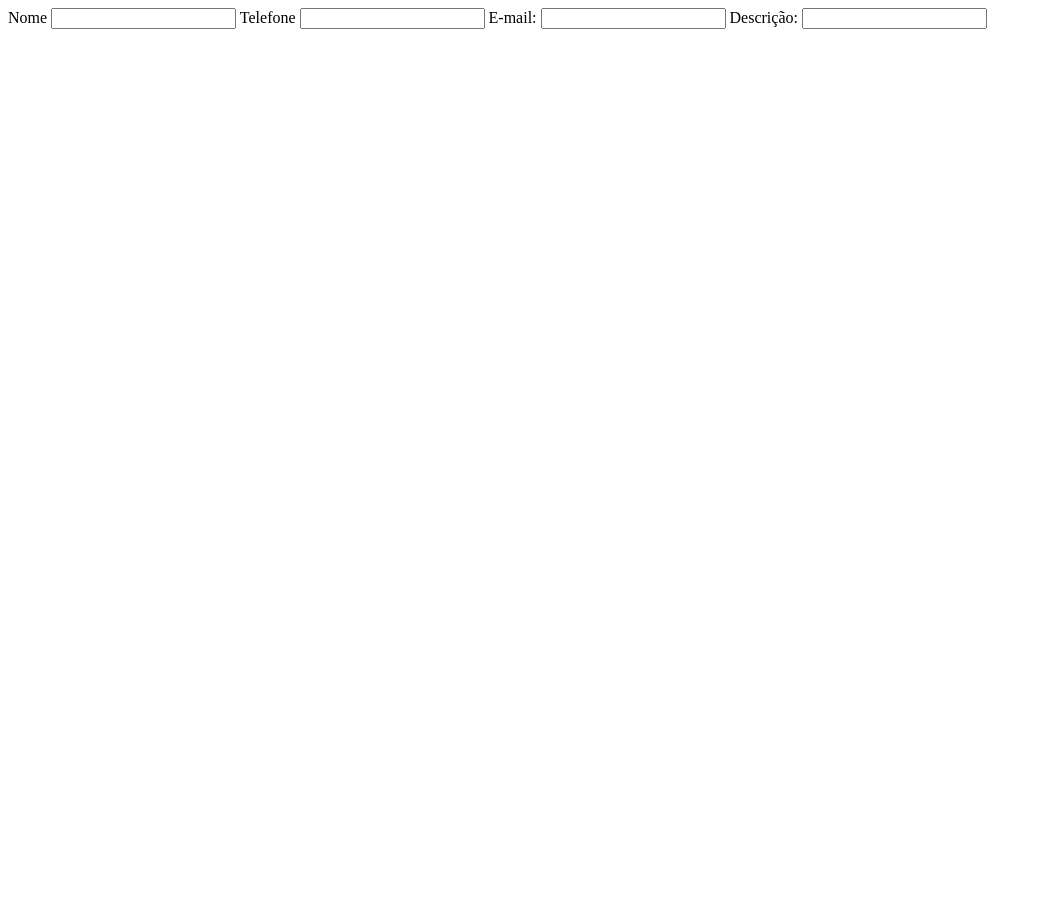
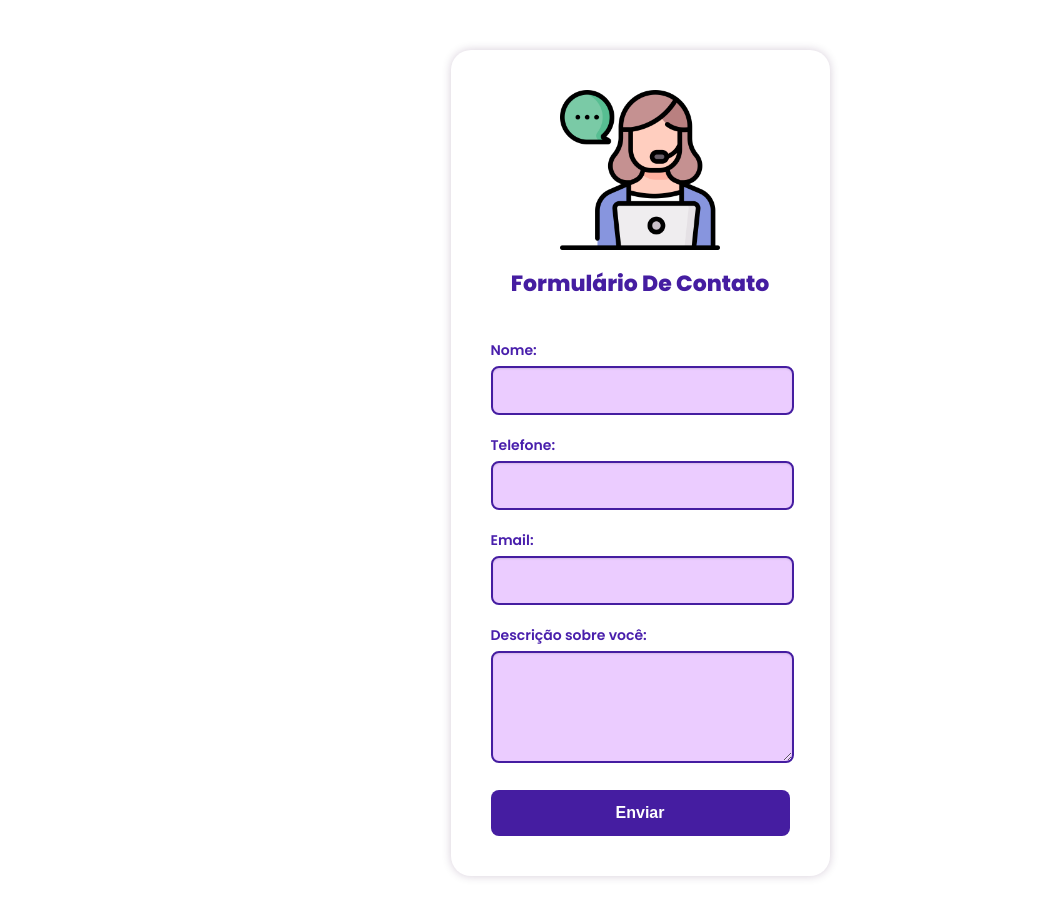
Before and after one commit to KarineValerioLima/meu_formulario, a plain HTML site: page index.html in a window 1280 px wide. Shown: the whole page, without its empty margins (0-1042 px from the left). Before the commit the page ends 800 px from the top, so only its background shows below. Drawn offline with Linux system fonts and the light colour scheme.

Commit message:
Criei meu primeiro formulario.

```diff
--- a/index.html
+++ b/index.html
@@ -1,22 +1,48 @@
 <!DOCTYPE html>
 <html lang="pt-br">
-<head>
-    <meta charset="UTF-8">
-    <meta name="viewport" content="width=device-width, initial-scale=1.0">
-    <title>Meu Formulário </title>
-</head>
-<body>
-    <div>
-        <form>
-             <label>Nome</label>
-             <input type="text">
-             <label>Telefone</label>
-             <input type="tel" />
-             <label>E-mail:</label>
-             <input type="email" />
-             <label>Descrição:</label>
-             <input type="text">
-        </form>
+  <head>
+    <meta charset="UTF-8" />
+    <meta name="viewport" content="width=device-width, initial-scale=1.0" />
+    <title>Formulário De Contato</title>
+    <link rel="preconnect" href="https://fonts.googleapis.com" />
+    <link rel="preconnect" href="https://fonts.gstatic.com" crossorigin />
+    <link
+      href="https://fonts.googleapis.com/css2?family=Poppins:ital,wght@0,100;0,200;0,300;0,400;0,500;0,600;0,700;0,800;0,900;1,100;1,200;1,300;1,400;1,500;1,600;1,700;1,800;1,900&display=swap"
+      rel="stylesheet"
+    />
+    <link rel="stylesheet" href="styles.css" />
+  </head>
+  <body>
+    <div class="container">
+      <header>
+        <img src="/assets/logo.png" alt="Logo" class="logo" />
+        <h1 class="heading">Formulário De Contato</h1>
+      </header>
+      <form action="#" method="post" class="form">
+        <div class="form-group">
+          <label for="nome">Nome:</label>
+          <input type="text" id="nome" name="nome" required />
+        </div>
+        <div class="form-group">
+          <label for="telefone">Telefone:</label>
+          <input type="tel" id="telefone" name="telefone" required />
+        </div>
+        <div class="form-group">
+          <label for="email">Email:</label>
+          <input type="email" id="email" name="email" required />
+        </div>
+        <div class="form-group">
+          <label for="descricao">Descrição sobre você:</label>
+          <textarea
+            id="descricao"
+            name="descricao"
+            rows="4"
+            required
+          ></textarea>
+        </div>
+        <button type="submit" class="btn">Enviar</button>
+      </form>
     </div>
-</body>
+
+  </body>
 </html>
--- /dev/null
+++ b/styles.css
@@ -0,0 +1,97 @@
+body {
+    display: flex;
+    flex-direction: columns;
+    margin: 0;
+    font-family: "Poppins", sans-serif;
+    font-style: normal;
+    background-color: #ffffff; /* branco */
+    color: #2d2d2d; /* preto */
+    align-items: center;
+    justify-content: center;
+    justify-items: center;
+  }
+
+  .container {
+    max-width: 600px;
+    margin: 50px 20px;
+    padding: 40px 40px;
+    background-color: #ffffff; /* branco */
+    border-radius: 20px;
+    box-shadow: 0 0 10px rgba(51, 0, 67, 0.2);
+    display: flex;
+    flex-direction: column;
+    justify-content: center;
+  }
+
+  header {
+    text-align: center;
+    margin-bottom: 40px;
+  }
+
+  .logo {
+    width: 160px;
+    margin-bottom: 10px;
+  }
+
+  .heading {
+    font-size: 22px;
+    font-weight: 800;
+    color: #451da1; /* roxo */
+    margin: 0;
+  }
+
+  .form-group {
+    margin-bottom: 20px;
+  }
+
+  label {
+    display: block;
+    font-size: 14px;
+    font-weight: 600;
+    margin-bottom: 5px;
+    color: #491fac; /* roxo */
+  }
+
+  input[type="text"],
+  input[type="tel"],
+  input[type="email"],
+  textarea {
+    width: calc(100% - 24px); /* Ajuste para a largura dos inputs */
+    padding: 12px;
+    border: 2px solid #451da1; /* roxo */
+    border-radius: 8px;
+    background-color: rgba(153, 0, 255, 0.2); /* roxo com transparência */
+    font-size: 14px;
+    font-family: "Poppins", sans-serif;
+    box-shadow: inset 0 1px 2px rgba(0, 0, 0, 0.1);
+    transition: border-color 0.3s ease;
+  }
+
+  textarea {
+    resize: vertical;
+  }
+
+  input[type="text"]:focus,
+  input[type="tel"]:focus,
+  input[type="email"]:focus,
+  textarea:focus {
+    border-color: rgba(51, 0, 67, 0.2); /* roxo */
+  }
+
+
+  .btn {
+    background-color: #451da1; /* roxo */
+    color: #ffffff; /* branco */
+    width: 100%; /* Ocupa toda a largura do container */
+    padding: 14px;
+    border: none;
+    border-radius: 8px;
+    cursor: pointer;
+    font-size: 16px;
+    font-weight: 700;
+    transition: background-color 0.3s ease;
+  }
+
+  .btn:hover {
+    background-color: rgba(57, 9, 146, 0.67); /* tom mais escuro de roxo */
+  }
```
Also changed, not shown: assets/logo.png (added).
